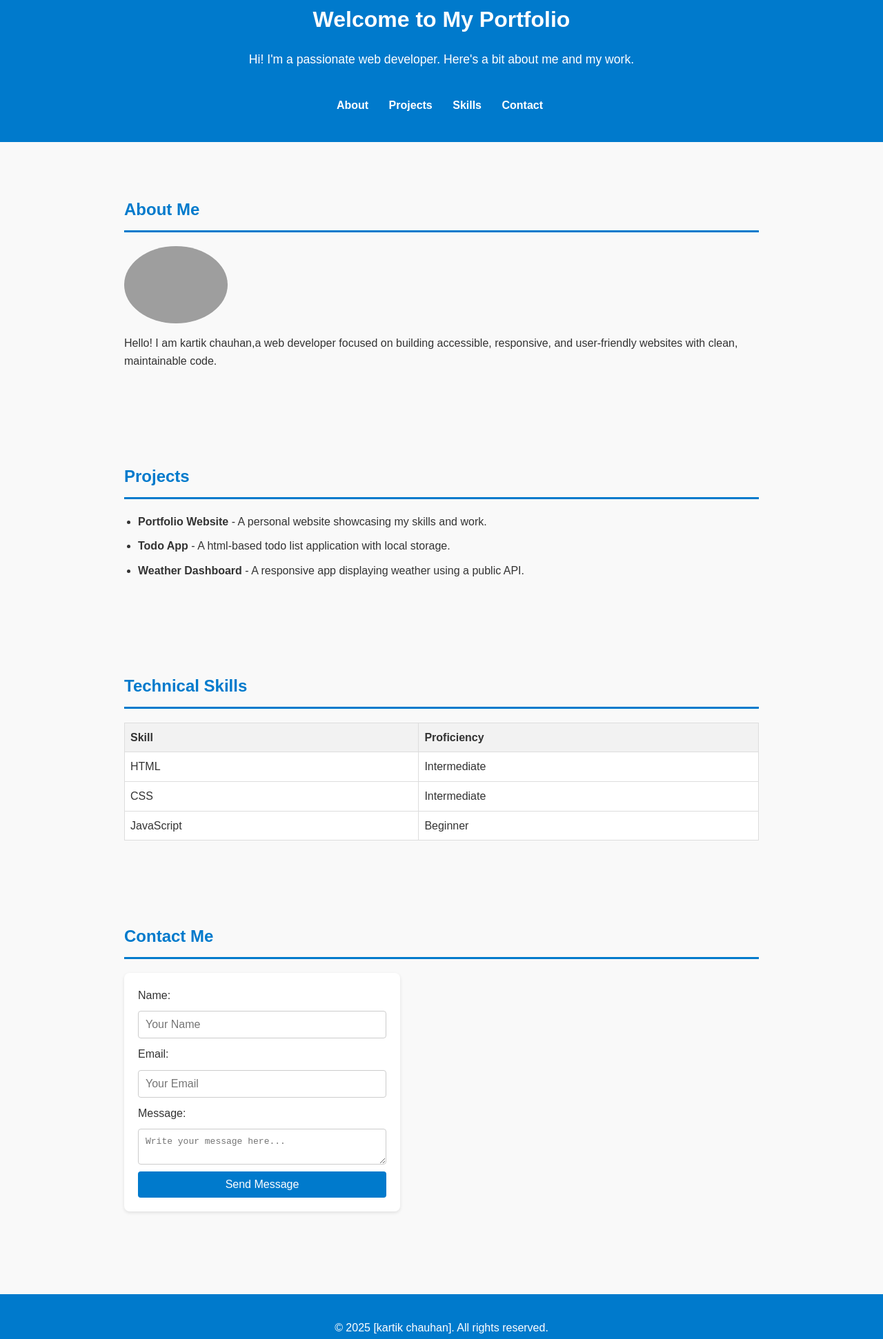
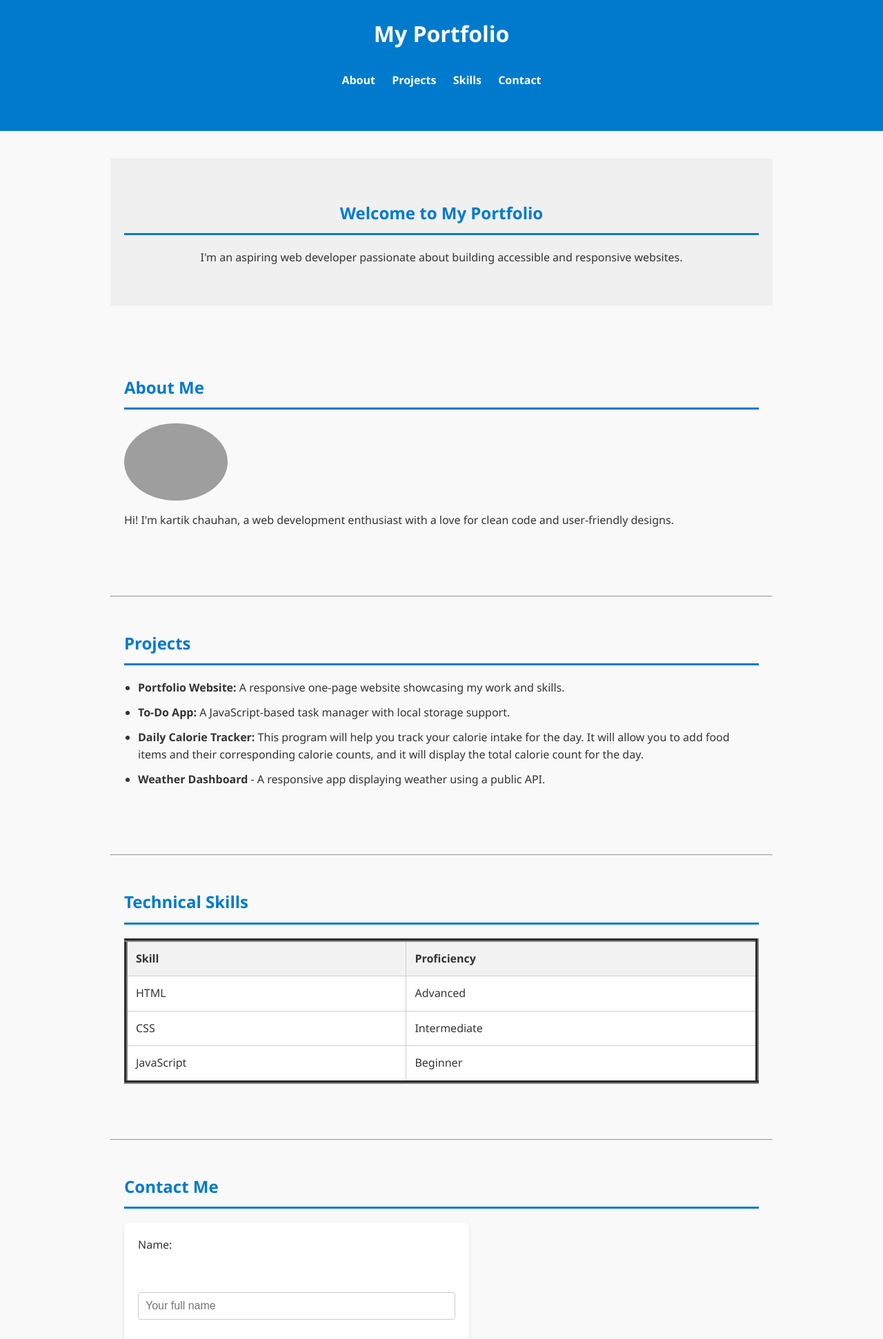
Before and after one commit to Kartikchauhan3010/portfolio-projects, a plain HTML site: page index.html in a window 1280 px wide. Shown: the part 17-1959 px from the top of the page at 69% size. Drawn offline with Linux system fonts and the light colour scheme; grey boxes are pictures that could not be loaded.

Commit message:
Update index.html

```diff
--- a/index.html
+++ b/index.html
@@ -2,69 +2,55 @@
 <html lang="en">
 <head>
   <meta charset="UTF-8" />
-  <meta name="viewport" content="width=device-width, initial-scale=1.0"/>
+  <meta name="viewport" content="width=device-width, initial-scale=1.0" />
   <title>My Portfolio</title>
-  <link rel="stylesheet" href="styles.css" />
   <style>
-    /* Basic styling for complete code */
+    /* Optional: Add smooth scroll and basic layout */
     html {
       scroll-behavior: smooth;
     }
     body {
       font-family: Arial, sans-serif;
-      line-height: 1.6;
-      margin: 0;
-      padding: 0;
+      line-height: normal;
+      margin: 10;
+      padding: 5;
     }
-    header, nav, section, footer {
+    header, nav, main, section, footer {
       padding: 20px;
     }
     nav a {
       margin-right: 15px;
     }
+    .hero {
+      background-color: #f0f0f0;
+      padding: 40px 20px;
+      text-align: center;
+    }
     img.profile {
-      max-width: 150px;
+      width: 150px;
       border-radius: 50%;
     }
     table {
       width: 100%;
       border-collapse: collapse;
-      margin-top: 10px;
     }
     th, td {
-      border: 1px solid #ddd;
+      border: 1px solid #ccc;
       padding: 8px;
-    }
-    form {
-      display: flex;
-      flex-direction: column;
-      gap: 10px;
-      max-width: 400px;
-    }
-    .skip-link {
-      position: absolute;
-      top: -40px;
-      left: 0;
-      background: #000;
-      color: #fff;
-      padding: 8px;
-      z-index: 100;
-    }
-    .skip-link:focus {
-      top: 0;
+      text-align: left;
     }
   </style>
+  <link rel="stylesheet" href="styles.css">
 </head>
+
 <body>
 
-  <!-- Accessibility Skip Link -->
-  <a href="#main-content" class="skip-link">Skip to main content</a>
+  <!-- Skip to main content for accessibility -->
+  <a href="#main-content" style="position: absolute; left: -999px;">Skip to main content</a>
 
-  <!-- Header Section -->
+  <!-- Header and Navigation -->
   <header>
-    <h1>Welcome to My Portfolio</h1>
-    <p>Hi! I'm a passionate web developer. Here's a bit about me and my work.</p>
-    <!-- Navigation Bar -->
+    <h1>My Portfolio</h1>
     <nav>
       <a href="#about">About</a>
       <a href="#projects">Projects</a>
@@ -75,28 +61,34 @@
 
   <!-- Main Content -->
   <main id="main-content">
+    <!-- Hero Section -->
+    <section class="hero">
+      <h2>Welcome to My Portfolio</h2>
+      <p>I'm an aspiring web developer passionate about building accessible and responsive websites.</p>
+    </section>
 
     <!-- About Section -->
     <section id="about">
       <h2>About Me</h2>
-      <img src="https://img.freepik.com/free-vector/blue-circle-with-white-user_78370-4707.jpg" alt="Profile picture of [kartik chauhan]" class="profile" />
-      <p>Hello! I am kartik chauhan,a web developer focused on building accessible, responsive, and user-friendly websites with clean, maintainable code.</p>
-    </section>
+      <img src="https://encrypted-tbn0.gstatic.com/images?q=tbn:ANd9GcT3MU3OBvF3OjeceW3K0jxnMpzJE9d9jeHEcw&s" alt="Profile picture of [kartik chauhan]]" class="profile" align-self: center; />
+      <p>Hi! I'm kartik chauhan, a web development enthusiast with a love for clean code and user-friendly designs.</p>
+    </section><hr>
 
     <!-- Projects Section -->
     <section id="projects">
       <h2>Projects</h2>
       <ul>
-        <li><strong>Portfolio Website</strong> - A personal website showcasing my skills and work.</li>
-        <li><strong>Todo App</strong> - A html-based todo list application with local storage.</li>
+        <li><strong>Portfolio Website:</strong> A responsive one-page website showcasing my work and skills.</li>
+        <li><strong>To-Do App:</strong> A JavaScript-based task manager with local storage support.</li>
+        <li><strong>Daily Calorie Tracker:</strong>  This program will help you track your calorie intake for the day. It will allow you to add food items and their corresponding calorie counts, and it will display the total calorie count for the day.</li>
         <li><strong>Weather Dashboard</strong> - A responsive app displaying weather using a public API.</li>
       </ul>
-    </section>
+    </section><hr>
 
     <!-- Skills Section -->
     <section id="skills">
       <h2>Technical Skills</h2>
-      <table>
+      <table border="5" cellpadding="10" cellspacing="5">
         <thead>
           <tr>
             <th>Skill</th>
@@ -106,7 +98,7 @@
         <tbody>
           <tr>
             <td>HTML</td>
-            <td>Intermediate</td>
+            <td>Advanced</td>
           </tr>
           <tr>
             <td>CSS</td>
@@ -118,24 +110,24 @@
           </tr>
         </tbody>
       </table>
-    </section>
+    </section><hr>
 
     <!-- Contact Section -->
     <section id="contact">
       <h2>Contact Me</h2>
       <form action="#" method="post">
-        <label for="name">Name:</label>
-        <input type="text" id="name" name="name" placeholder="Your Name" required />
+        <label for="name">Name:</label><br />
+        <input type="text" id="name" name="name" placeholder="Your full name" required /><br /><br />
 
-        <label for="email">Email:</label>
-        <input type="email" id="email" name="email" placeholder="Your Email" required />
+        <label for="email">Email:</label><br />
+        <input type="email" id="email" name="email" placeholder="you@example.com" required /><br /><br />
 
-        <label for="message">Message:</label>
-        <textarea id="message" name="message" placeholder="Write your message here..." required></textarea>
+        <label for="message">Message:</label><br />
+        <textarea id="message" name="message" placeholder="Write your message here..." rows="5" required></textarea><br /><br />
 
         <button type="submit">Send Message</button>
       </form>
-    </section>
+    </section><hr>
 
   </main>
 
```
